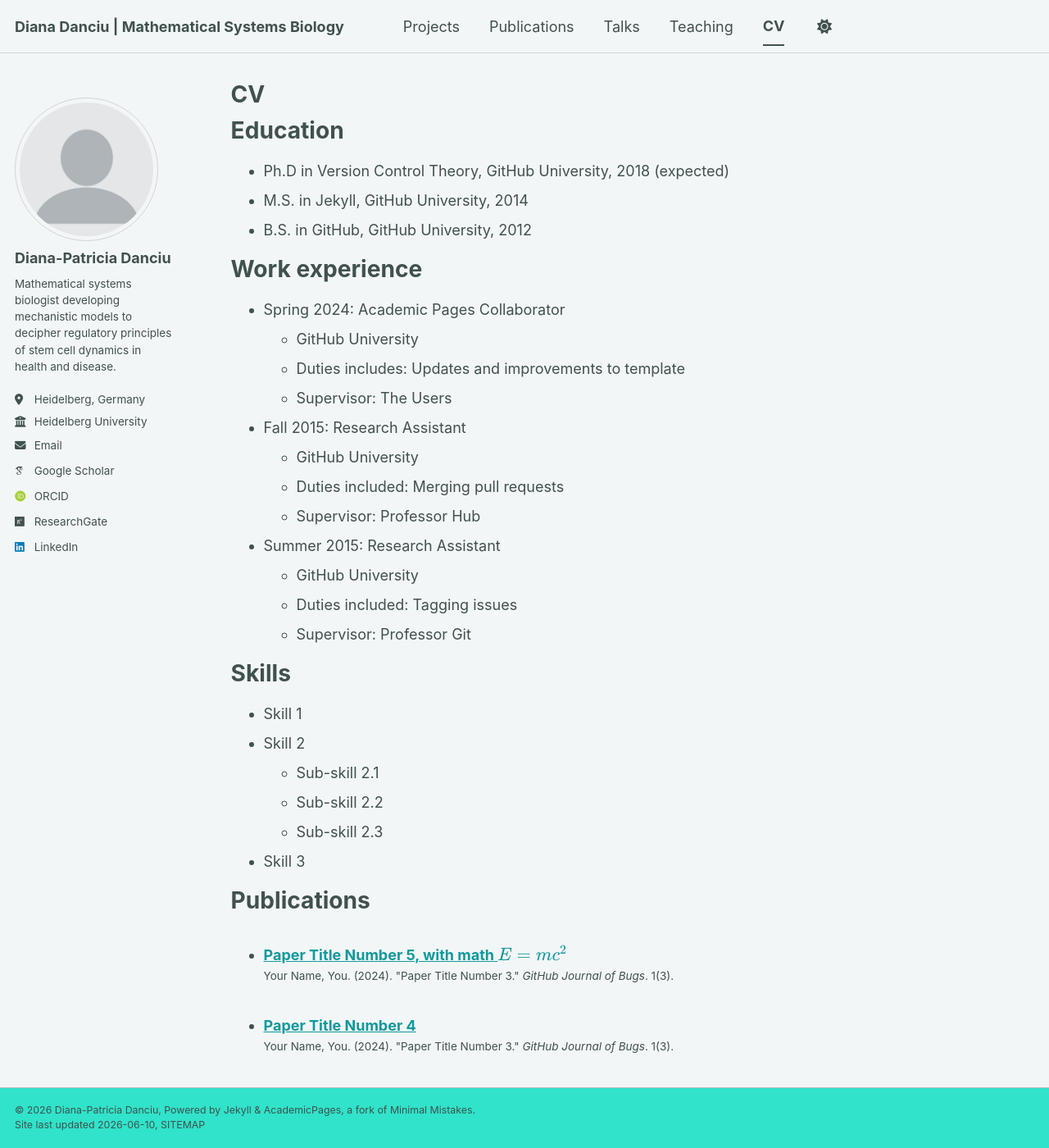
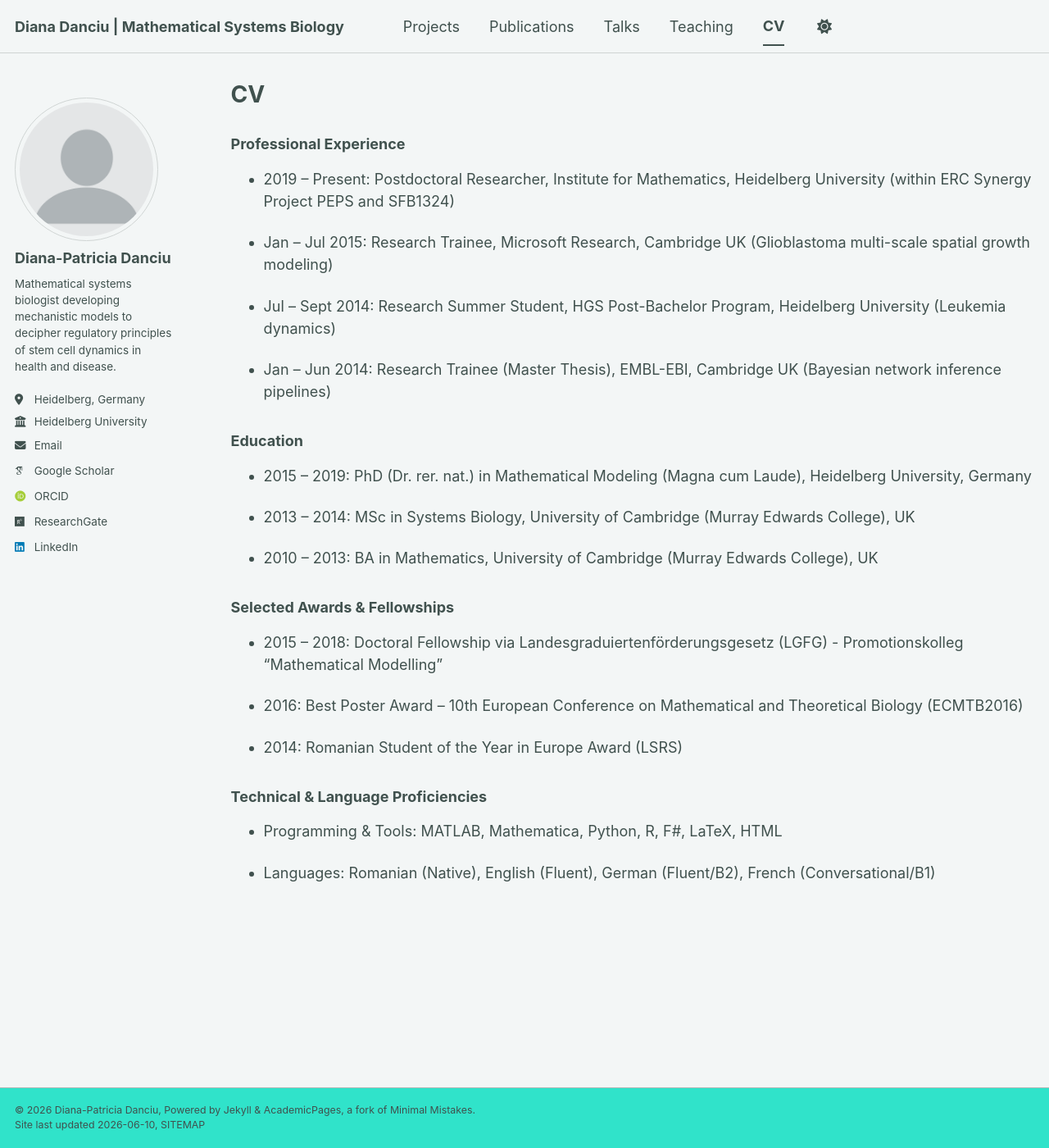
Before and after one commit to dpdanciu/dpdanciu.github.io, a Jekyll site: the page built from _pages/cv.md, in a window 1280 px wide and 1400 px high. Shown: the whole window at 82% size. Built offline with Jekyll 4.4.1, drawn with Linux system fonts in a browser that asks for light colours; some web fonts are replaced; a script bundle is joined from its source files by our own code; library files that are not in the unit come from our copies; some of the changed text lies outside the part shown.

Commit message:
Update cv.md

```diff
--- a/_pages/cv.md
+++ b/_pages/cv.md
@@ -9,56 +9,36 @@ redirect_from:
 
 {% include base_path %}
 
-Education
-======
-* Ph.D in Version Control Theory, GitHub University, 2018 (expected)
-* M.S. in Jekyll, GitHub University, 2014
-* B.S. in GitHub, GitHub University, 2012
+### Professional Experience
 
-Work experience
-======
-* Spring 2024: Academic Pages Collaborator
-  * GitHub University
-  * Duties includes: Updates and improvements to template
-  * Supervisor: The Users
+*	2019 – Present: Postdoctoral Researcher, Institute for Mathematics, Heidelberg University (within ERC Synergy Project PEPS and SFB1324)
 
-* Fall 2015: Research Assistant
-  * GitHub University
-  * Duties included: Merging pull requests
-  * Supervisor: Professor Hub
+*	Jan – Jul 2015: Research Trainee, Microsoft Research, Cambridge UK (Glioblastoma multi-scale spatial growth modeling)
 
-* Summer 2015: Research Assistant
-  * GitHub University
-  * Duties included: Tagging issues
-  * Supervisor: Professor Git
+*	Jul – Sept 2014: Research Summer Student, HGS Post-Bachelor Program, Heidelberg University (Leukemia dynamics)
 
-Skills
-======
-* Skill 1
-* Skill 2
-  * Sub-skill 2.1
-  * Sub-skill 2.2
-  * Sub-skill 2.3
-* Skill 3
+*	Jan – Jun 2014: Research Trainee (Master Thesis), EMBL-EBI, Cambridge UK (Bayesian network inference pipelines)
 
-Publications
-======
-  <ul>{% for post in site.publications reversed %}
-    {% include archive-single-cv.html %}
-  {% endfor %}</ul>
 
-Talks
-======
-  <ul>{% for post in site.talks reversed %}
-    {% include archive-single-talk-cv.html  %}
-  {% endfor %}</ul>
+### Education
+*	2015 – 2019: PhD (Dr. rer. nat.) in Mathematical Modeling (Magna cum Laude), Heidelberg University, Germany
 
-Teaching
-======
-  <ul>{% for post in site.teaching reversed %}
-    {% include archive-single-cv.html %}
-  {% endfor %}</ul>
+*	2013 – 2014: MSc in Systems Biology, University of Cambridge (Murray Edwards College), UK
 
-Service and leadership
-======
-* Currently signed in to 43 different slack teams
+*	2010 – 2013: BA in Mathematics, University of Cambridge (Murray Edwards College), UK
+
+
+### Selected Awards & Fellowships
+
+*	2015 – 2018: Doctoral Fellowship via Landesgraduiertenförderungsgesetz (LGFG) - Promotionskolleg "Mathematical Modelling"
+
+*	2016: Best Poster Award – 10th European Conference on Mathematical and Theoretical Biology (ECMTB2016)
+
+*	2014: Romanian Student of the Year in Europe Award (LSRS)
+
+
+### Technical & Language Proficiencies
+
+*	Programming & Tools: MATLAB, Mathematica, Python, R, F#, LaTeX, HTML
+
+*	Languages: Romanian (Native), English (Fluent), German (Fluent/B2), French (Conversational/B1)
```
